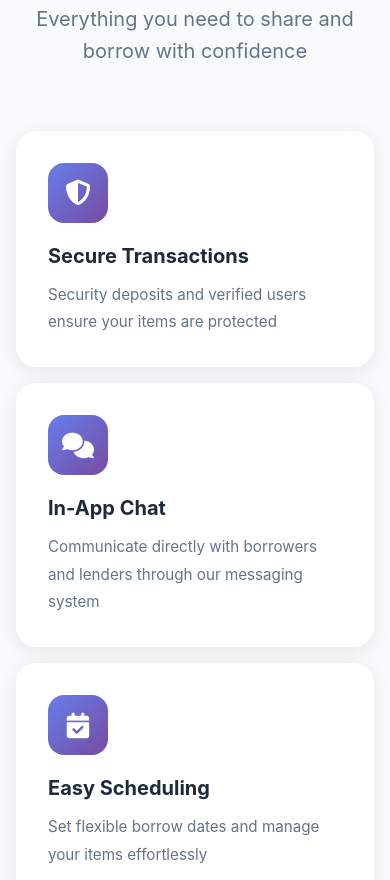
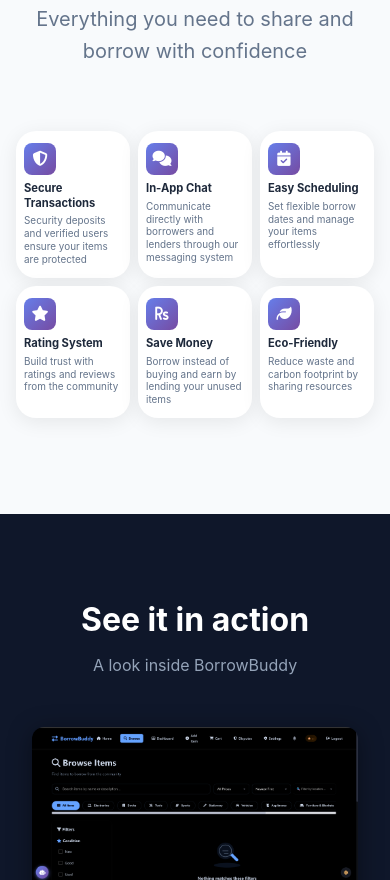
Before and after one commit to ArnavRoy10/BorrowBuddy-sell, a plain HTML site: page frontend/index.html in a window 390 px wide. Shown: the part 1080-1960 px from the top of the page. Drawn offline with Linux system fonts and the light colour scheme.

Commit message:
Update styles.css

```diff
--- a/frontend/styles.css
+++ b/frontend/styles.css
@@ -754,10 +754,13 @@ img {
         font-size: 1.75rem;
     }
 
-    .features-grid,
     .categories-grid {
         grid-template-columns: 1fr 1fr;
         gap: 1rem;
+    }
+
+    .features-grid {
+        gap: 0.75rem;
     }
 
     .cta-content {
@@ -826,9 +829,34 @@ img {
         font-size: 0.65rem;
     }
 
-    .features-grid,
     .categories-grid {
         grid-template-columns: 1fr;
+    }
+
+    .features-grid {
+        gap: 0.5rem;
+    }
+
+    .feature-card {
+        padding: 0.75rem 0.5rem;
+    }
+
+    .feature-icon {
+        width: 32px;
+        height: 32px;
+        font-size: 0.95rem;
+        margin-bottom: 0.4rem;
+        border-radius: 8px;
+    }
+
+    .feature-card h3 {
+        font-size: 0.7rem;
+        margin-bottom: 0.25rem;
+    }
+
+    .feature-card p {
+        font-size: 0.62rem;
+        line-height: 1.3;
     }
 
     .section-header h2 {
```
